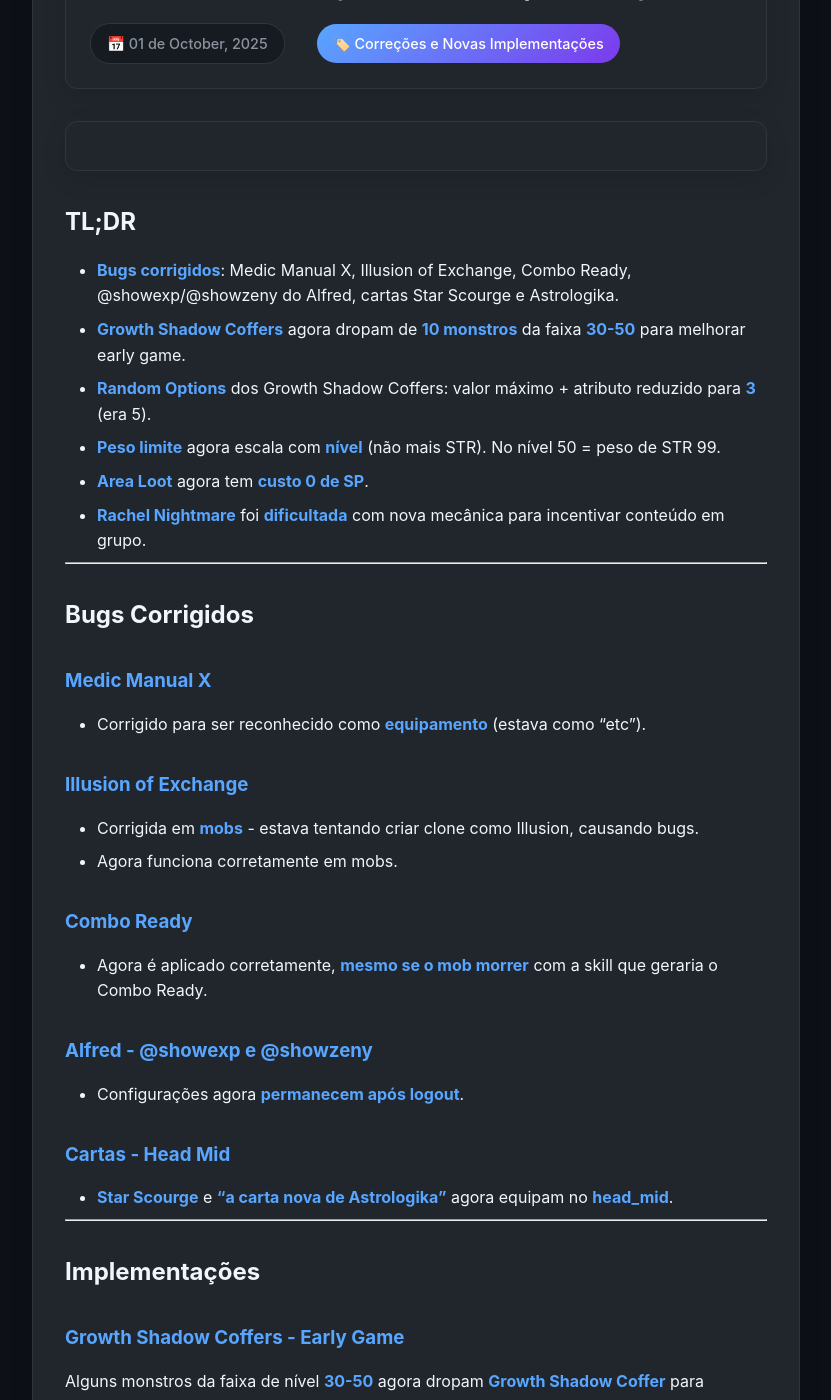
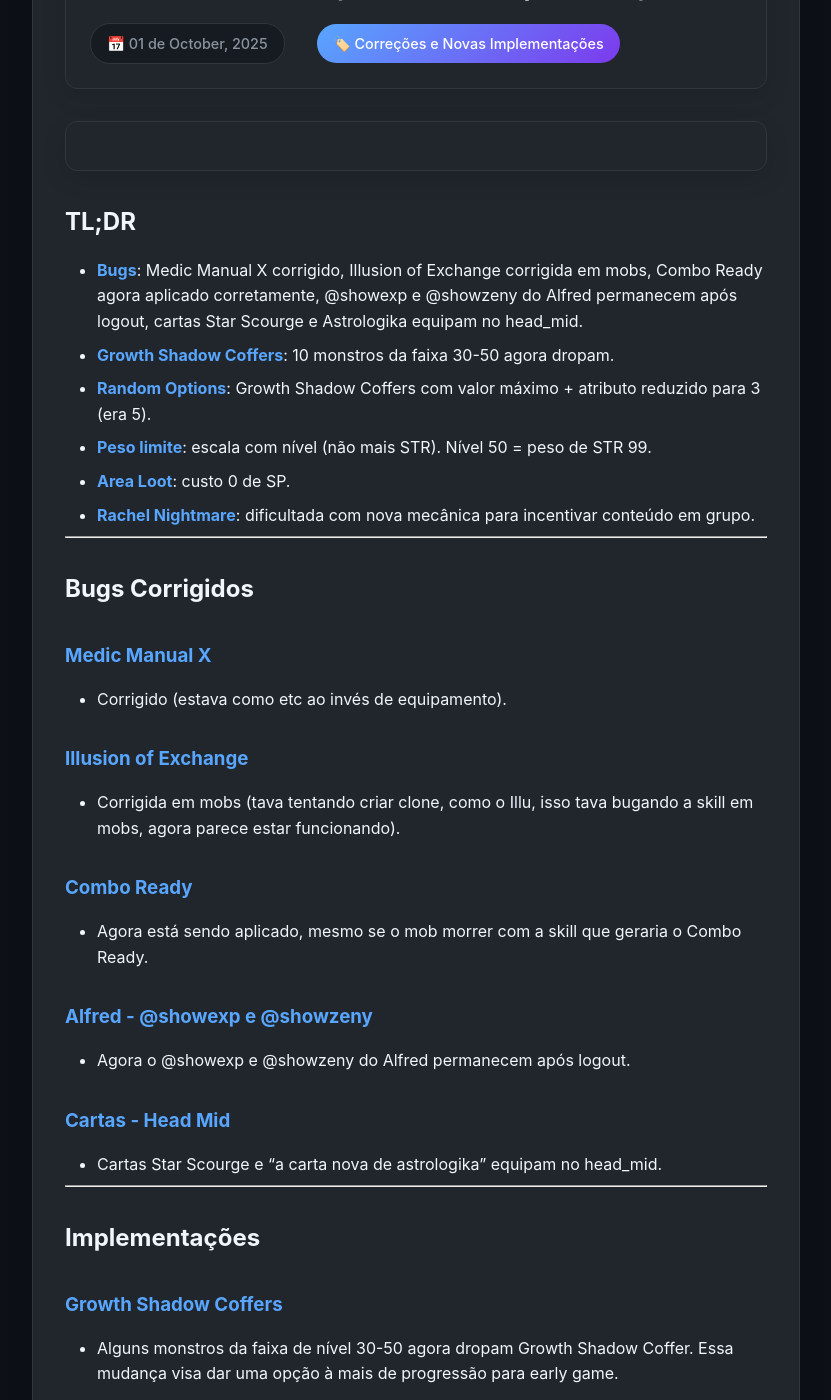
Before and after one commit to Concs93/CrocPRMsite, a Jekyll site: the page built from _posts/2025-10-01-v2-1-0.md, in a window 1280 px wide and 1400 px high, scrolled down 435 px. Shown: the whole window, without its empty margins (224-1055 px from the left). Built offline with Jekyll 4.4.1, drawn with Linux system fonts in a browser that asks for light colours; some of the changed text lies outside the part shown.

Commit message:
atualização patch 2.1.0

```diff
--- a/_posts/2025-10-01-v2-1-0.md
+++ b/_posts/2025-10-01-v2-1-0.md
@@ -12,39 +12,38 @@
 </div>
 
 ## TL;DR
-- **Bugs corrigidos**: Medic Manual X, Illusion of Exchange, Combo Ready, @showexp/@showzeny do Alfred, cartas Star Scourge e Astrologika.
-- **Growth Shadow Coffers** agora dropam de **10 monstros** da faixa **30-50** para melhorar early game.
-- **Random Options** dos Growth Shadow Coffers: valor máximo + atributo reduzido para **3** (era 5).
-- **Peso limite** agora escala com **nível** (não mais STR). No nível 50 = peso de STR 99.
-- **Area Loot** agora tem **custo 0 de SP**.
-- **Rachel Nightmare** foi **dificultada** com nova mecânica para incentivar conteúdo em grupo.
+- **Bugs**: Medic Manual X corrigido, Illusion of Exchange corrigida em mobs, Combo Ready agora aplicado corretamente, @showexp e @showzeny do Alfred permanecem após logout, cartas Star Scourge e Astrologika equipam no head_mid.
+- **Growth Shadow Coffers**: 10 monstros da faixa 30-50 agora dropam.
+- **Random Options**: Growth Shadow Coffers com valor máximo + atributo reduzido para 3 (era 5).
+- **Peso limite**: escala com nível (não mais STR). Nível 50 = peso de STR 99.
+- **Area Loot**: custo 0 de SP.
+- **Rachel Nightmare**: dificultada com nova mecânica para incentivar conteúdo em grupo.
 
 ---
 
 ## Bugs Corrigidos
 
 ### **Medic Manual X**
-- Corrigido para ser reconhecido como **equipamento** (estava como "etc").
+- Corrigido (estava como etc ao invés de equipamento).
 
 ### **Illusion of Exchange**
-- Corrigida em **mobs** - estava tentando criar clone como Illusion, causando bugs.
-- Agora funciona corretamente em mobs.
+- Corrigida em mobs (tava tentando criar clone, como o Illu, isso tava bugando a skill em mobs, agora parece estar funcionando).
 
 ### **Combo Ready**
-- Agora é aplicado corretamente, **mesmo se o mob morrer** com a skill que geraria o Combo Ready.
+- Agora está sendo aplicado, mesmo se o mob morrer com a skill que geraria o Combo Ready.
 
 ### **Alfred - @showexp e @showzeny**
-- Configurações agora **permanecem após logout**.
+- Agora o @showexp e @showzeny do Alfred permanecem após logout.
 
 ### **Cartas - Head Mid**
-- **Star Scourge** e **"a carta nova de Astrologika"** agora equipam no **head_mid**.
+- Cartas Star Scourge e "a carta nova de astrologika" equipam no head_mid.
 
 ---
 
 ## Implementações
 
-### **Growth Shadow Coffers - Early Game**
-Alguns monstros da faixa de nível **30-50** agora dropam **Growth Shadow Coffer** para melhorar a progressão do early game.
+### **Growth Shadow Coffers**
+- Alguns monstros da faixa de nível 30-50 agora dropam Growth Shadow Coffer. Essa mudança visa dar uma opção à mais de progressão para early game.
 
 | **#** | **ID** | **Nome** | **Level** | **Status** |
 |:-----:|:------:|:---------|:---------:|:----------:|
@@ -59,28 +58,15 @@
 | 9 | 1995 | Pinguicula | 48 | ✅ Adicionado |
 | 10 | 2289 | Strange Man | 35 | ✅ Adicionado |
 
-### **Random Options - Growth Shadow Coffers**
-- **Valor máximo** mantido
-- **Atributo reduzido** de **5** para **3**
+### **Random Options**
+- Com isso, além de tbm as random options virem maximizadas, reduzi o valor do atributo que eles vem para 3 (era 5).
 
 ### **Sistema de Peso**
-- **Peso limite** agora escala com **nível** (não mais com STR)
-- No **nível 50**: peso limite equivalente a **STR 99**
-- Progressão mais suave para todas as classes
+- Agora o peso limite do personagem escala com o nível, e não com o atributo STR. No nivel 50, vc terá o peso limite equivalente à um personagem com 99 de STR.
 
 ### **Area Loot**
-- **Custo de SP** reduzido para **0**
-- Facilita o farm e coleta de itens
+- Area Loot tem custo 0 de SP.
 
-### **Rachel Nightmare - Rebalanceamento**
-- **Dificuldade aumentada** para incentivar conteúdo em **grupo**
-- **Nova mecânica** adicionada
-- Algumas classes estavam solando com facilidade (mesmo no PRM original)
-- **Objetivo**: Manter Rachel NM como conteúdo de grupo
-- **Futuro**: Mais conteúdo focado em **solo** para end game
-
----
-
-## Próximos Passos
-
-Planejamento para adicionar mais conteúdo focado em **solo**, especialmente no **End Game**, para equilibrar a experiência entre conteúdo em grupo e solo.
+### **Rachel Nightmare**
+- Rachel Nightmare foi dificultada e adicionada uma mecanica nova. Algumas classes estavam solando com uma certa facilidade (mesmo no PRM OG) e Rachel NM é um conteúdo que foi introduzido para ser feito em grupo.
+- Dito isso, pretendo adicionar mais conteúdo(s) focado em solo, especialmente no End Game.
```
Also changed, not shown: _layouts/home.html (+6 -6 lines).
